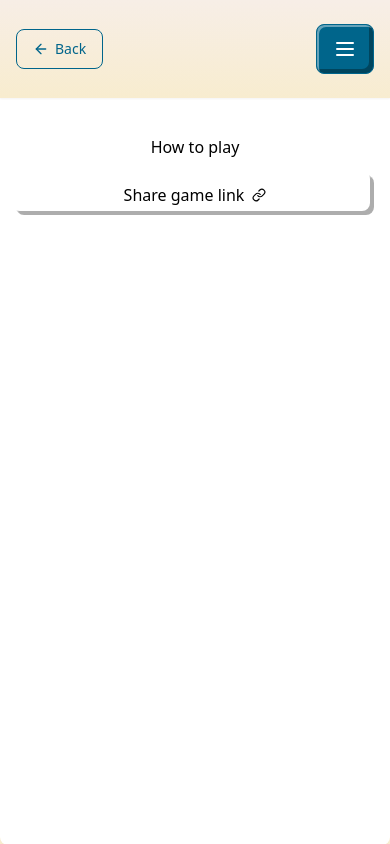
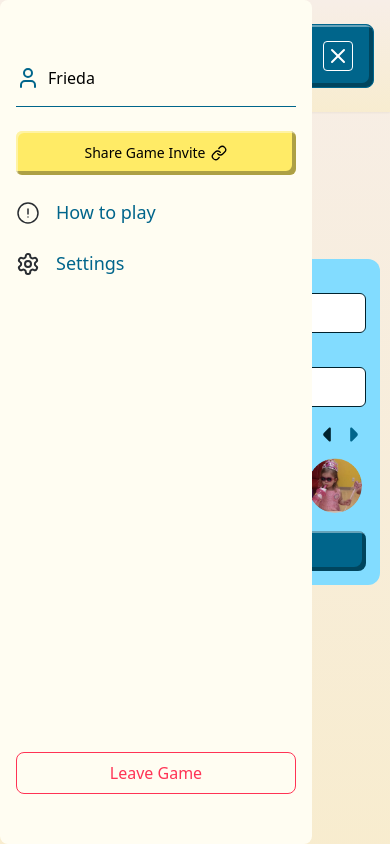
Before and after one commit to msgloriaedwin/STARLIGHT-TESTERS, a Next.js app: page /join in a window 390 px wide. Both pictures are taken after a click on the button 345 px from the left and 49 px from the top of the page. Built offline with nearby package versions, Linux system fonts and the light colour scheme.

Commit message:
fixes:side bar fixes on game room

```diff
--- a/app/components/navbars/custom-navbars/JoinGameNavbar.tsx
+++ b/app/components/navbars/custom-navbars/JoinGameNavbar.tsx
@@ -6,15 +6,18 @@ import {
   ChevronDown,
   Link,
   Menu,
+  Settings,
   User,
   UserRound,
+  X,
 } from "lucide-react";
 import Navbar from "../Navbar";
 import { useState } from "react";
 import { useRouter } from "next/navigation";
 import CustomButton from "../../button/custombutton";
 import cupIcon from "../../../../public/cup.svg";
-
+import infoIcon from "../../../../public/info-circle.svg";
+import { SheetTrigger, Sheet, SheetContent } from "@/components/ui/sheet";
 type PageProps = {
   handleGoBack: () => void;
   handleShareGameLink: () => void;
@@ -33,7 +36,7 @@ const JoinGameNavbar = ({ handleShareGameLink }: PageProps) => {
 
   return (
     <div className="w-full">
-      <Navbar className="flex justify-between bg-body z-[999] fixed top-0 left-0">
+      <Navbar className="flex justify-between bg-body z-[995] fixed top-0 left-0">
         <div className="flex md:hidden justify-between items-center bg-transparent">
           <CustomButton
             onClick={() => router.back()}
@@ -74,7 +77,9 @@ const JoinGameNavbar = ({ handleShareGameLink }: PageProps) => {
         <div className="flex gap-6 items-center">
           <div className="hidden md:flex gap-2 ">
             <CustomButton
-              onClick={() => router.back()}
+              onClick={() => {
+                console.log("Copy link");
+              }}
               variant="subtle"
               isRightIconVisible={true}
               icon={<Link size={"14px"} />}
@@ -105,30 +110,60 @@ const JoinGameNavbar = ({ handleShareGameLink }: PageProps) => {
             }}
             className="flex md:hidden shadow-custom-inset items-center bg-primary-700 border rounded-[8px] gap-[.5em] border-[#00658B] text-white justify-center py-[12px] md:py-[10px] px-4 outline-1"
           >
-            <Menu />
+            {!menuIsOpen ? (
+              <Menu />
+            ) : (
+              <button className="rounded-[8px] p-[4px]">
+                <span className="border-[1px] border-solid border-white flex items-center justify-center p-[2px] rounded">
+                  {" "}
+                  <X />
+                </span>
+              </button>
+            )}
           </button>
         </div>
       </Navbar>
       {menuIsOpen === true ? (
-        <ul className="w-[100%] z-[995] md:hidden fixed top-[85px] flex gap-4 pt-[50px] flex-col min-h-[90vh] bg-white p-4 rounded-lg">
-          <div className="flex flex-col gap-4">
-            <p
-              onClick={handleHowToPlayClick}
-              className="text-textColor-main self-center cursor-pointer flex"
-            >
-              How to play
-            </p>
-            <button
-              onClick={() => handleShareGameLink()}
-              className="flex items-center shadow-custom-inset bg-button-light-main rounded-[8px] gap-2 text-small text-black justify-center py-2 px-4"
-            >
-              <span>Share game link</span>
-              <span>
-                <Link size={"14px"} />
-              </span>
+        <div>
+          <div className="bg-[#FFFDF2] h-screen w-[80%] z-[999] md:hidden fixed top-0 flex gap-4 py-[50px] flex-col min-h-[90vh] p-4 rounded-lg justify-between">
+            <div className="flex flex-col gap-6">
+              <div className="flex justify-start gap-2 items-center border-b-[1px] border-solid border-primary-700 py-4">
+                <User color="#00658B" /> Frieda
+              </div>
+              <CustomButton
+                size={"lg"}
+                onClick={() => {
+                  console.log("Copy link");
+                }}
+                variant="subtle"
+                isRightIconVisible={true}
+                icon={<Link size={"14px"} />}
+              >
+                Share Game Invite
+              </CustomButton>
+              <div>
+                <button
+                  onClick={handleHowToPlayClick}
+                  className="text-textColor-main self-center cursor-pointer flex items-center gap-4 text-primary-700 text-[18px]"
+                >
+                  <Image alt="info-icon" src={infoIcon} />
+                  How to play
+                </button>
+              </div>
+              <div>
+                <button
+                  onClick={handleHowToPlayClick}
+                  className="text-textColor-main self-center cursor-pointer flex items-center gap-4 text-primary-700 text-[18px]"
+                >
+                  <Settings color="#292D32" /> Settings
+                </button>
+              </div>
+            </div>
+            <button className="block w-full text-center py-2 rounded-[8px] text-error border-error border-[1px] border-solid">
+              Leave Game
             </button>
           </div>
-        </ul>
+        </div>
       ) : (
         ""
       )}
```
Also changed, not shown: public/info-circle.svg (added).
